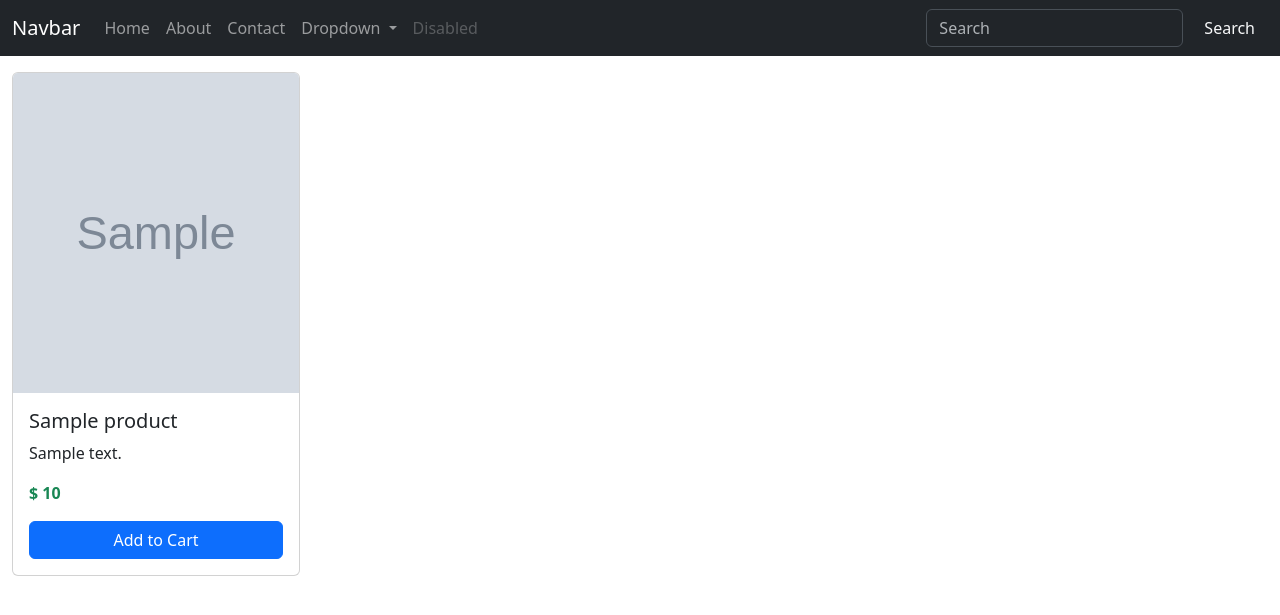
After one commit to guna0223/django-project, a Django app: page /products/ in a window 1280 px wide. The commit adds this page. Shown: the top 615 px of the page. Run offline with Django 5.2, Linux system fonts and the light colour scheme; tables that the repository leaves empty hold one stand-in row (values such as "Sample post"); grey boxes marked "Sample" are stand-in pictures.

Commit message:
update new product

```diff
--- a/Eshop/Eshop/settings.py
+++ b/Eshop/Eshop/settings.py
@@ -40,6 +40,7 @@ INSTALLED_APPS = [
 
     # apps
     'mainapp',
+    'products',
 ]
 
 MIDDLEWARE = [
--- a/Eshop/Eshop/urls.py
+++ b/Eshop/Eshop/urls.py
@@ -23,7 +23,8 @@ from django.conf.urls.static import static
 
 urlpatterns = [
     path('admin/', admin.site.urls),
-    path('', include('mainapp.urls'))
+    path('', include('mainapp.urls')),
+    path('', include('products.urls')),
 ]
 
 if settings.DEBUG == True:
--- a/Eshop/mainapp/urls.py
+++ b/Eshop/mainapp/urls.py
@@ -5,5 +5,5 @@ from  . import views
 urlpatterns = [
     path('', views.homeView, name='home_page'),
     path("about/", views.aboutView, name='about_page'),
-    path("contact/", views.contactView, name='contact_page')
+    path("contact/", views.contactView, name='contact_page'),
 ]
--- /dev/null
+++ b/Eshop/products/admin.py
@@ -0,0 +1,5 @@
+from django.contrib import admin
+from .models import Product
+
+# Register your models here.
+admin.site.register(Product)
--- /dev/null
+++ b/Eshop/products/apps.py
@@ -0,0 +1,5 @@
+from django.apps import AppConfig
+
+
+class ProductsConfig(AppConfig):
+    name = 'products'
--- /dev/null
+++ b/Eshop/products/models.py
@@ -0,0 +1,10 @@
+from django.db import models
+
+# Create your models here.
+
+class Product(models.Model):
+    title = models.CharField(max_length=255)
+    desc = models.TextField(max_length=500)
+    price = models.PositiveIntegerField()
+    stock = models.PositiveIntegerField()
+    thumbnail = models.ImageField(upload_to='products/thumbnails')
--- /dev/null
+++ b/Eshop/products/tests.py
@@ -0,0 +1,3 @@
+from django.test import TestCase
+
+# Create your tests here.
--- /dev/null
+++ b/Eshop/products/urls.py
@@ -0,0 +1,7 @@
+from django.urls import path
+
+from . import views
+
+urlpatterns = [
+    path("products/",views.productView, name='product_page')
+]
--- /dev/null
+++ b/Eshop/products/views.py
@@ -0,0 +1,13 @@
+from django.shortcuts import render
+from .models import Product
+
+# Create your views here.
+
+def productView(request):
+    template = 'product/product.html'
+    context = {
+        'products': Product.objects.all(),
+        'current_page' : 'products'
+
+    }
+    return render(request, template_name= template, context=context)
--- /dev/null
+++ b/Eshop/static/css/style.css
@@ -0,0 +1,7 @@
+.card-img-top{
+    height: 40vh;
+    width: 100%;
+}
+footer{
+    display: none;
+}
--- a/Eshop/templates/base/base.html
+++ b/Eshop/templates/base/base.html
@@ -1,4 +1,5 @@
 <!doctype html>
+{% load static %}
 <html lang="en">
 
 <head>
@@ -8,6 +9,8 @@
     </title>
     <link href="https://cdn.jsdelivr.net/npm/bootstrap@5.3.8/dist/css/bootstrap.min.css" rel="stylesheet"
         integrity="sha384-sRIl4kxILFvY47J16cr9ZwB07vP4J8+LH7qKQnuqkuIAvNWLzeN8tE5YBujZqJLB" crossorigin="anonymous">
+
+        <link rel="stylesheet" href="{% static 'css/style.css' %}" >
 </head>
 
 <body>
--- /dev/null
+++ b/Eshop/templates/product/includes/productCard.html
@@ -0,0 +1,12 @@
+<div class="col col-sm-6 col-md-4 col-lg-3">
+    <div class="card" style="width: 18rem;">
+        <img src="{{product.thumbnail.url}}" class="card-img-top" alt="...">
+        <div class="card-body">
+            <h5 class="card-title">{{product.title}}</h5>
+            <p class="card-text">{{product.desc}}</p>
+            <p class="card-text text-success"> <b>$ {{product.price}}</b> </p>
+            <a href="#" class="btn btn-primary w-100">Add to Cart</a>
+        </div>
+    </div>
+
+</div>
--- /dev/null
+++ b/Eshop/templates/product/product.html
@@ -0,0 +1,22 @@
+{% extends 'base/base.html' %}
+
+{% block title %}
+product card
+{% endblock %}
+
+<!-- about apge -->
+{% block content %}
+
+<div class="container-fluid">
+    <div class="row mt-2 g-2 ">
+
+        {% for product in products %}
+        {% include 'product/includes/productCard.html'%}
+        {% endfor %}
+    </div>
+
+</div>
+
+
+
+{% endblock %}
```
Also changed, not shown: Eshop/media/products/thumbnails/Gemini_Generated_Image_eluskpeluskpelus.png (added), Eshop/media/products/thumbnails/Gemini_Generated_Image_eluskpeluskpelus_XyRrFXm.png (added), Eshop/media/products/thumbnails/download.png (added), Eshop/media/products/thumbnails/download_1.jpeg (added), Eshop/media/products/thumbnails/logo-met-one.png (added), Eshop/products/__init__.py (added).
